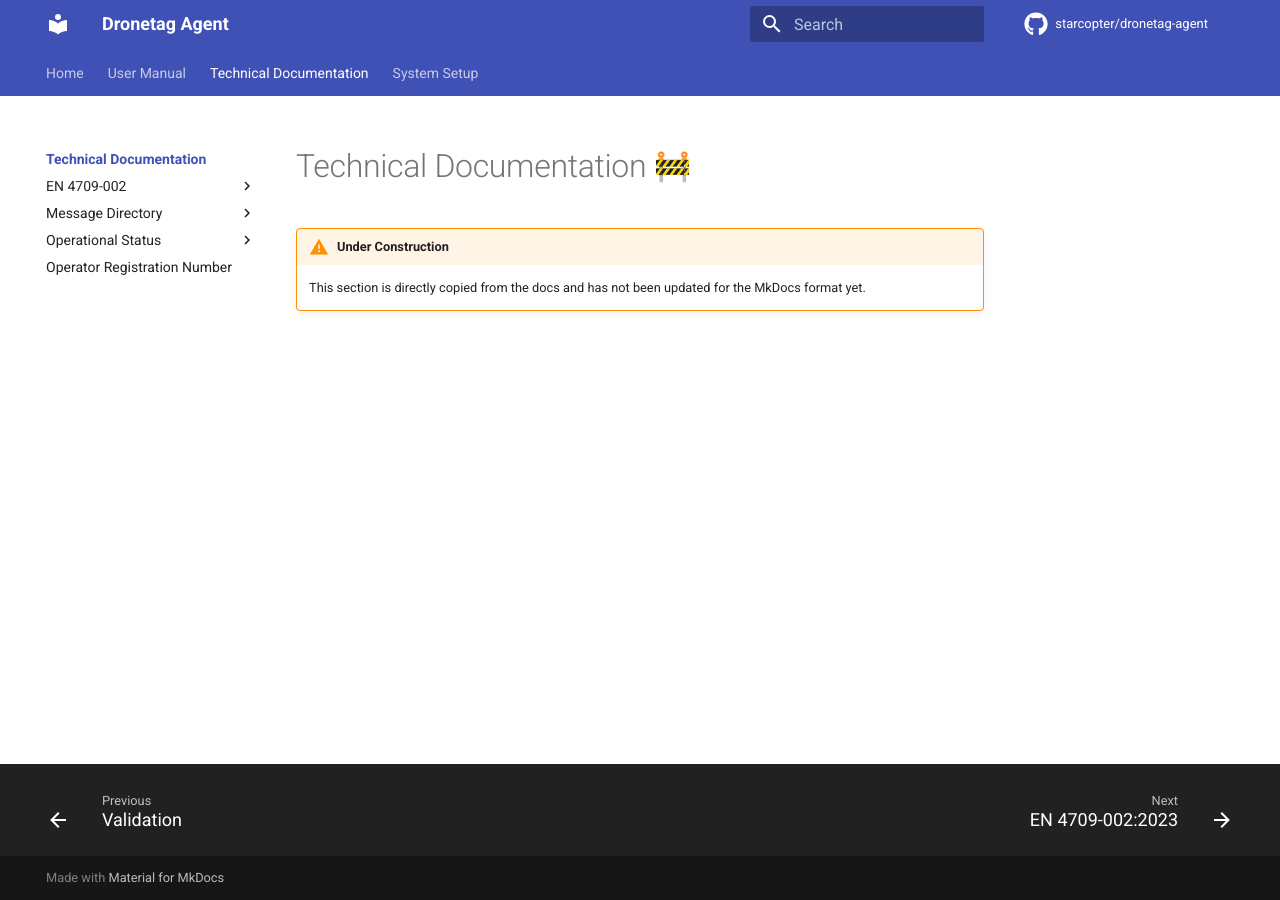
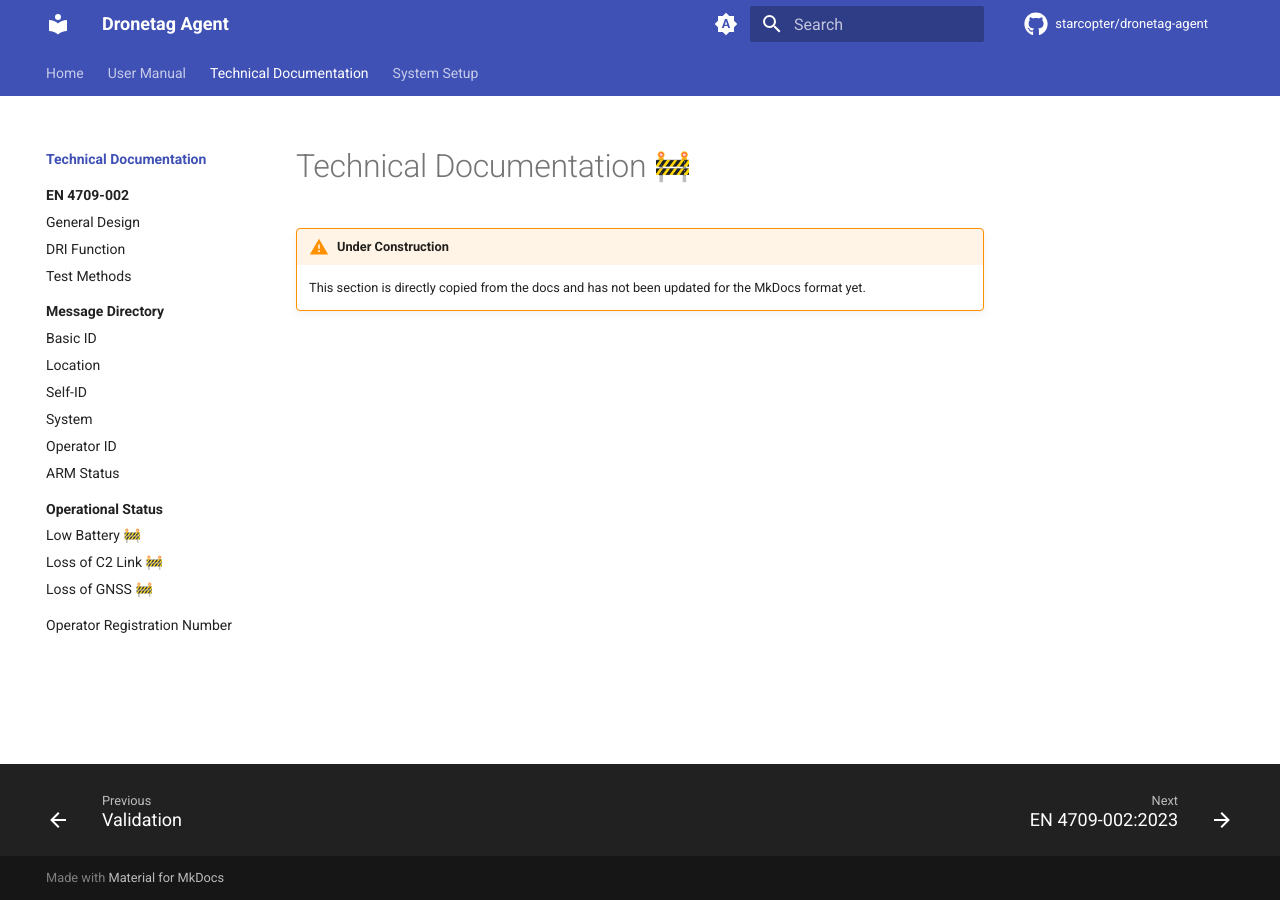
Before and after one commit to starcopter/dronetag-agent, an MkDocs documentation site: the page built from docs/tech-docs/index.md, in a window 1280 px wide. Built offline with MkDocs 1.6.1 and Material for MkDocs 9.7.7, drawn with Linux system fonts in a browser that asks for light colours; emoji names are drawn with the system emoji font; comment, search, counter and statistics services are not loaded.

Commit message:
Add dark mode and section-based navigation

```diff
--- a/mkdocs.yml
+++ b/mkdocs.yml
@@ -1,7 +1,8 @@
 site_name: Dronetag Agent
 
+repo_name: starcopter/dronetag-agent
 repo_url: https://github.com/starcopter/dronetag-agent
-repo_name: starcopter/dronetag-agent
+site_url: https://starcopter-dronetag-agent.pages.dev/
 
 theme:
   name: material
@@ -12,6 +13,28 @@ theme:
     - navigation.tracking
     - navigation.indexes
     - navigation.footer
+    - navigation.sections
+
+  palette:
+    # Palette toggle for automatic mode
+    - media: "(prefers-color-scheme)"
+      toggle:
+        icon: material/brightness-auto
+        name: Switch to light mode
+
+    # Palette toggle for light mode
+    - media: "(prefers-color-scheme: light)"
+      scheme: default
+      toggle:
+        icon: material/brightness-7
+        name: Switch to dark mode
+
+    # Palette toggle for dark mode
+    - media: "(prefers-color-scheme: dark)"
+      scheme: slate
+      toggle:
+        icon: material/brightness-4
+        name: Switch to system preference
 
 markdown_extensions:
   - admonition
```
